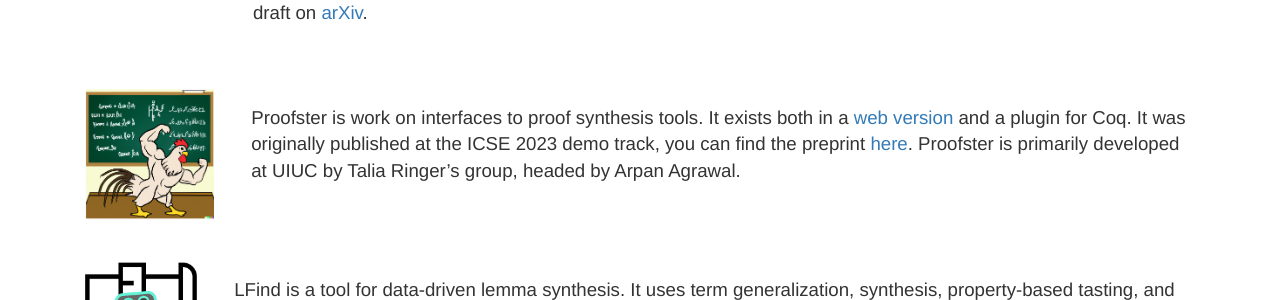
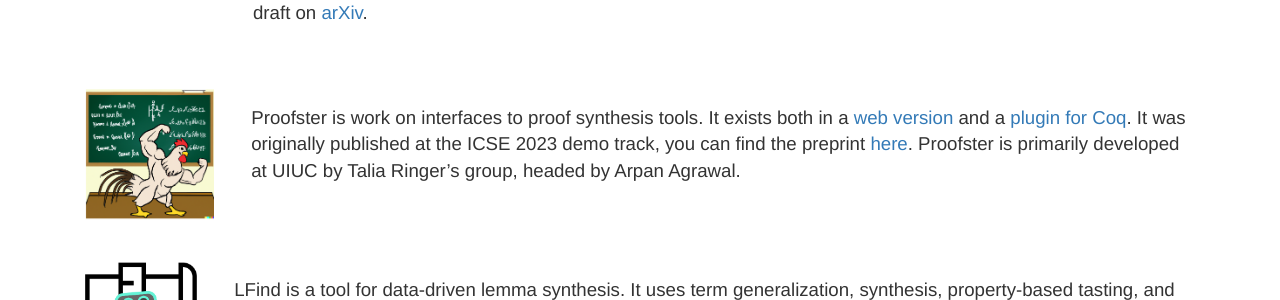
Before and after one commit to HazardousPeach/hazardouspeach.github.io, a Jekyll site: the page built from projects.md, in a window 1280 px wide and 900 px high, scrolled down 539 px. Shown: the part 153-453 px from the top of the window. Built offline with Jekyll 4.4.1, drawn with Linux system fonts in a browser that asks for light colours; nearby versions of some CDN libraries; part of the change alters nothing that is shown.

```diff
--- a/projects.md
+++ b/projects.md
@@ -55,11 +55,11 @@ the pre-print paper draft on
 <div markdown="1" class="projectdesc">
 
 Proofster is work on interfaces to proof synthesis tools. It exists
-both in a [web version](https://proofster.cs.umass.edu) and a plugin
-for Coq. It was originally published at the ICSE 2023 demo track, you
-can find the preprint [here](papers/proofster.pdf). Proofster is
-primarily developed at UIUC by Talia Ringer's group, headed by Arpan
-Agrawal.
+both in a [web version](https://proofster.cs.umass.edu) and a [plugin
+for Coq](https://github.com/agrarpan/coq-synthesis). It was originally
+published at the ICSE 2023 demo track, you can find the preprint
+[here](papers/proofster.pdf). Proofster is primarily developed at UIUC
+by Talia Ringer's group, headed by Arpan Agrawal.
 
 </div>
 </div>
```
